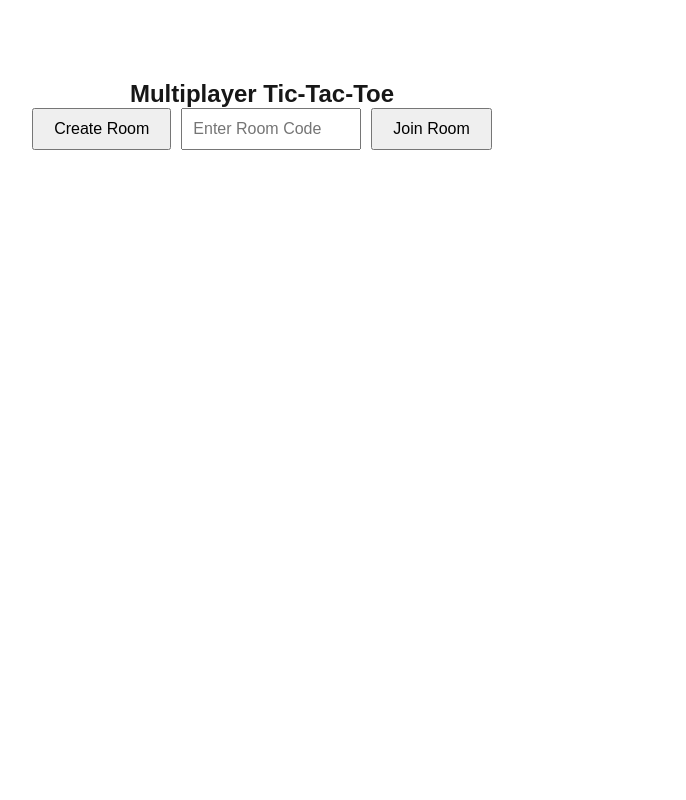
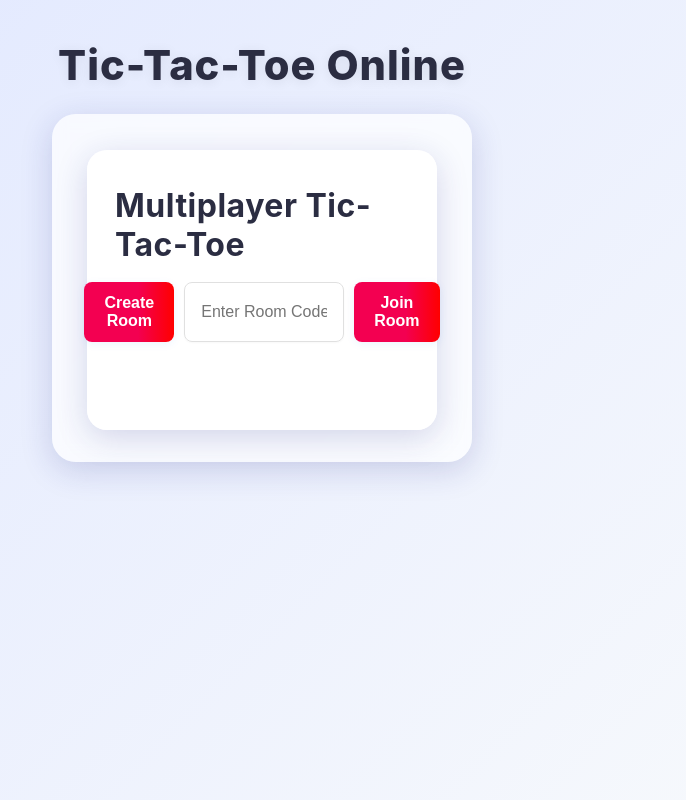
Before and after one commit to rohitd4007/tick-tack-toe, a Next.js app: page / in a window 1280 px wide. Shown: the whole page, without its empty margins (378-1064 px from the left). Built offline with nearby package versions, Linux system fonts and the light colour scheme; no server answers.

Commit message:
ui impovement

```diff
--- a/src/app/globals.css
+++ b/src/app/globals.css
@@ -17,9 +17,10 @@ body {
 }
 
 body {
-  color: var(--foreground);
-  background: var(--background);
-  font-family: Arial, Helvetica, sans-serif;
+  background: linear-gradient(135deg, #e0e7ff 0%, #f8fafc 100%);
+  font-family: 'Inter', Arial, Helvetica, sans-serif;
+  min-height: 100vh;
+  color: #222;
   -webkit-font-smoothing: antialiased;
   -moz-osx-font-smoothing: grayscale;
 }
@@ -40,3 +41,93 @@ a {
     color-scheme: dark;
   }
 }
+
+.main-bg {
+  min-height: 100vh;
+  display: flex;
+  flex-direction: column;
+  align-items: center;
+  justify-content: flex-start;
+  background: none;
+}
+
+.ttt-header {
+  margin-top: 40px;
+  margin-bottom: 24px;
+  text-align: center;
+}
+
+.ttt-header h1 {
+  font-size: 2.6rem;
+  font-weight: 800;
+  letter-spacing: 1px;
+  color: #2b2d42;
+  text-shadow: 0 2px 12px rgba(0, 0, 0, 0.08);
+}
+
+.ttt-container {
+  background: rgba(255, 255, 255, 0.7);
+  border-radius: 24px;
+  box-shadow: 0 8px 32px rgba(31, 38, 135, 0.18);
+  padding: 36px 32px 32px 32px;
+  min-width: 340px;
+  max-width: 420px;
+  width: 100%;
+  display: flex;
+  flex-direction: column;
+  align-items: center;
+  backdrop-filter: blur(8px);
+}
+
+.ttt-status-bar {
+  display: flex;
+  justify-content: space-between;
+  align-items: center;
+  width: 100%;
+  margin-bottom: 18px;
+  padding: 0 4px;
+}
+
+.ttt-symbol {
+  font-size: 1.1rem;
+  color: #0070f3;
+  font-weight: 600;
+}
+
+.ttt-status {
+  font-size: 1.1rem;
+  font-weight: 600;
+  padding: 4px 12px;
+  border-radius: 8px;
+  background: #f1f5ff;
+  color: #2b2d42;
+  box-shadow: 0 1px 4px rgba(0, 0, 0, 0.04);
+}
+
+.ttt-status.ttt-turn {
+  background: #e0f7fa;
+  color: #0070f3;
+}
+
+.ttt-status.ttt-wait {
+  background: #fffbe0;
+  color: #e6a700;
+}
+
+.ttt-status.ttt-over {
+  background: #ffe0e0;
+  color: #d90429;
+}
+
+@media (max-width: 600px) {
+  .ttt-container {
+    min-width: 0;
+    max-width: 98vw;
+    padding: 18px 4vw 18px 4vw;
+  }
+
+  .ttt-header {
+    margin-top: 18px;
+    margin-bottom: 12px;
+  }
+}
--- a/src/app/page.js
+++ b/src/app/page.js
@@ -10,16 +10,19 @@ export default function Home() {
   const [myTurn, setMyTurn] = useState(false);
   const [gameOver, setGameOver] = useState(false);
   const [symbol, setSymbol] = useState('X');
+  const [status, setStatus] = useState('');
 
   useEffect(() => {
     socket.on('updateBoard', ({ board, currentTurn }) => {
       setBoard(board);
       setMyTurn(currentTurn === socket.id);
+      setStatus(currentTurn === socket.id ? 'Your Turn' : "Opponent's Turn");
     });
 
     socket.on('gameOver', ({ board, winner }) => {
       setBoard(board);
       setGameOver(true);
+      setStatus(winner === 'Draw' ? 'It\'s a Draw!' : `Winner: ${winner}`);
       setTimeout(() => alert(winner === 'Draw' ? 'It\'s a Draw!' : `Winner: ${winner}`), 100);
     });
 
@@ -28,17 +31,18 @@ export default function Home() {
       setRoomData(null);
       setBoard([]);
       setGameOver(false);
+      setStatus('');
     });
 
     return () => socket.removeAllListeners();
   }, []);
 
   const handleGameStart = ({ roomCode, board, currentTurn, players }) => {
-    console.log('game started', board, players, currentTurn)
     setRoomData({ roomCode, players });
     setBoard(board);
     setSymbol(socket.id === players[0] ? 'X' : 'O');
     setMyTurn(currentTurn === socket.id);
+    setStatus(currentTurn === socket.id ? 'Your Turn' : "Opponent's Turn");
   };
 
   const handleMove = (index) => {
@@ -48,16 +52,23 @@ export default function Home() {
   };
 
   return (
-    <div style={{ textAlign: 'center' }}>
+    <div className="main-bg">
+      <header className="ttt-header">
+        <h1>Tic-Tac-Toe Online</h1>
+      </header>
+      <div className="ttt-container">
         {!roomData ? (
           <Lobby onGameStart={handleGameStart} />
         ) : (
           <>
-          <h2>You are {symbol}</h2>
-          <h3>{gameOver ? 'Game Over' : myTurn ? 'Your Turn' : "Opponent's Turn"}</h3>
+            <div className="ttt-status-bar">
+              <span className="ttt-symbol">You are <b>{symbol}</b></span>
+              <span className={`ttt-status ${gameOver ? 'ttt-over' : myTurn ? 'ttt-turn' : 'ttt-wait'}`}>{status}</span>
+            </div>
             <Board board={board} myTurn={myTurn} onMove={handleMove} gameOver={gameOver} />
           </>
         )}
       </div>
+    </div>
   );
 }
--- a/src/components/Board/Board.module.css
+++ b/src/components/Board/Board.module.css
@@ -1,6 +1,33 @@
 .board {
     display: grid;
-    grid-template-columns: repeat(3, 100px);
-    gap: 10px;
-    margin: 40px auto;
+    grid-template-columns: repeat(3, minmax(80px, 110px));
+    gap: 18px;
+    margin: 0 auto;
+    background: rgba(255, 255, 255, 0.85);
+    border-radius: 20px;
+    box-shadow: 0 8px 32px rgba(31, 38, 135, 0.18);
+    padding: 28px;
+    max-width: 380px;
+    justify-content: center;
+    animation: fadeInBoard 0.7s cubic-bezier(.39, .575, .56, 1.000);
 }
+
+@keyframes fadeInBoard {
+    0% {
+        opacity: 0;
+        transform: scale(0.95);
+    }
+
+    100% {
+        opacity: 1;
+        transform: scale(1);
+    }
+}
+
+@media (max-width: 500px) {
+    .board {
+        padding: 12px;
+        gap: 10px;
+        max-width: 98vw;
+    }
+}
--- a/src/components/Cell/Cell.module.css
+++ b/src/components/Cell/Cell.module.css
@@ -1,18 +1,43 @@
 .cell {
     width: 100px;
     height: 100px;
-    background-color: #f0f0f0;
-    border: 2px solid #ccc;
-    font-size: 2rem;
+    background: rgba(255, 255, 255, 0.7);
+    border: 2.5px solid #e0e0e0;
+    border-radius: 16px;
+    font-size: 2.5rem;
     display: flex;
     align-items: center;
     justify-content: center;
     cursor: pointer;
-    color: #000000;
-    font-weight: 700;
+    color: #222;
+    font-weight: 800;
+    box-shadow: 0 2px 12px rgba(31, 38, 135, 0.08);
+    transition: background 0.18s, border 0.18s, transform 0.12s, color 0.18s;
+    user-select: none;
+    position: relative;
+    overflow: hidden;
+}
+
+.cell:hover {
+    background: rgba(0, 112, 243, 0.08);
+    border: 2.5px solid #d97e1c;
+    transform: scale(1.04);
+    color: #b17822;
+    z-index: 2;
 }
 
 .disabled {
-    background-color: #ddd;
+    background: #f3f3f3;
     pointer-events: none;
+    color: #bbb;
+    border: 2.5px solid #e0e0e0;
+    opacity: 0.7;
 }
+
+@media (max-width: 500px) {
+    .cell {
+        width: 70px;
+        height: 70px;
+        font-size: 1.7rem;
+    }
+}
--- a/src/components/Lobby/Lobby.module.css
+++ b/src/components/Lobby/Lobby.module.css
@@ -1,21 +1,106 @@
 .lobby {
-    text-align: center;
-    margin-top: 80px;
+    background: rgba(255, 255, 255, 0.85);
+    border-radius: 20px;
+    box-shadow: 0 8px 32px rgba(31, 38, 135, 0.18);
+    padding: 36px 28px 28px 28px;
+    max-width: 350px;
+    width: 100%;
+    margin: 0 auto;
+    display: flex;
+    flex-direction: column;
+    align-items: center;
+    backdrop-filter: blur(8px);
+    animation: fadeInCard 0.7s cubic-bezier(.39, .575, .56, 1.000);
+    color: #2b2d42;
+}
+
+@keyframes fadeInCard {
+    0% {
+        opacity: 0;
+        transform: translateY(30px);
+    }
+
+    100% {
+        opacity: 1;
+        transform: translateY(0);
+    }
+}
+
+.lobby h2 {
+    font-size: 2rem;
+    font-weight: 700;
+    color: #2b2d42;
+    margin-bottom: 18px;
+    letter-spacing: 0.5px;
 }
 
 .buttons {
     display: flex;
     justify-content: center;
     gap: 10px;
+    margin-bottom: 18px;
+    width: 100%;
 }
 
 .lobby input {
-    padding: 10px;
-    font-size: 16px;
-    width: 180px;
+    padding: 12px 16px;
+    font-size: 1rem;
+    width: 160px;
+    border: 1.5px solid #e0e0e0;
+    border-radius: 8px;
+    outline: none;
+    transition: border 0.2s, box-shadow 0.2s;
+    box-shadow: 0 1px 2px rgba(0, 0, 0, 0.03);
+    background: rgba(255, 255, 255, 0.7);
+    color: #000000;
+}
+
+.lobby input:focus {
+    border: 1.5px solid #f3ae00;
+    box-shadow: 0 0 0 2px #e0f7fa;
 }
 
 .lobby button {
-    padding: 10px 20px;
-    font-size: 16px;
+    padding: 12px 20px;
+    font-size: 1rem;
+    border: none;
+    border-radius: 8px;
+    background: linear-gradient(90deg, #f30051 60%, #ff0000 100%);
+    color: #fff;
+    font-weight: 700;
+    cursor: pointer;
+    box-shadow: 0 2px 8px rgba(0, 112, 243, 0.08);
+    transition: background 0.2s, transform 0.1s, box-shadow 0.2s;
+    outline: none;
 }
+
+.lobby button:hover,
+.lobby button:focus {
+    background: linear-gradient(90deg, #0051a8 60%, #009ec3 100%);
+    transform: translateY(-2px) scale(1.04);
+    box-shadow: 0 4px 16px rgba(0, 112, 243, 0.12);
+}
+
+.lobby p {
+    margin-top: 18px;
+    color: #0070f3;
+    font-weight: 500;
+    min-height: 24px;
+    text-align: center;
+}
+
+@media (max-width: 500px) {
+    .lobby {
+        padding: 18px 4vw 18px 4vw;
+        max-width: 98vw;
+    }
+
+    .buttons {
+        flex-direction: column;
+        gap: 12px;
+    }
+
+    .lobby input {
+        width: 100%;
+    }
+}
```
Lines whose indentation alone changed are shown as unchanged.
